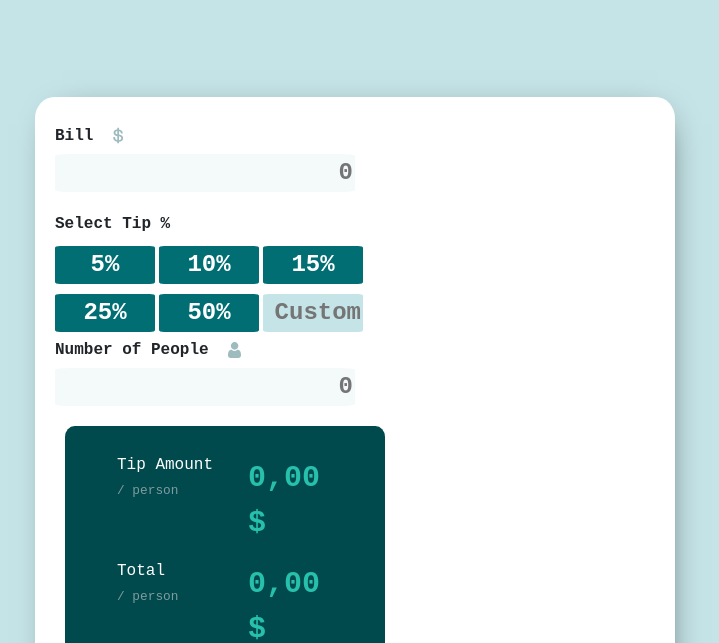
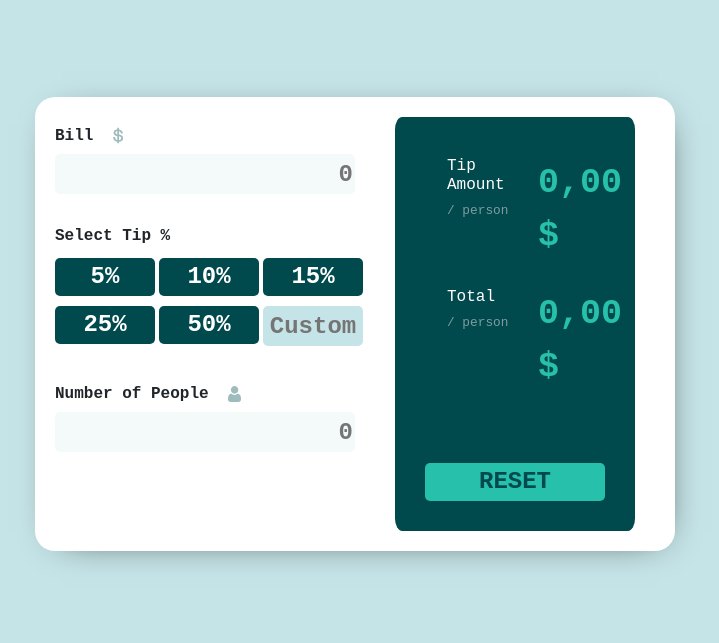
Before and after one commit to Andjelko01/Calculator, a plain HTML site: page index.html in a window 1280 px wide. Shown: the part 157-800 px from the top of the page, without its empty margins (285-1004 px from the left). Drawn offline with Linux system fonts and the light colour scheme.

Commit message:
Izmenjen index i css

```diff
--- a/css/style.css
+++ b/css/style.css
@@ -13,12 +13,12 @@ form{
 .background-style{
     background-color:  hsl(0, 0%, 100%);
     padding: 20px;
-    border-radius: 3%;
+    border-radius: 20px;
     box-shadow: 5px 5px 36px -22px #000000;
 }
 body input {
     font-size:24px;
-    border-radius: 5%;
+    border-radius: 5px;
     color:hsl(183, 100%, 15%);
     font-family: 'Space Mono', monospace;
 }
@@ -26,12 +26,23 @@ body input {
     display:block;
     margin: 100px auto;
 }
+
+/*START OF LEFT*/
+
 input[type=number]
 {
     text-align: right;
     width: 100%;
     border:none;
     background-color: hsl(189, 41%, 97%);
+    height: 40px;
+
+}
+input[type=number]:focus
+{
+    border: 2px solid hsl(172, 67%, 45%)!important ;
+    border-radius:5px;
+    outline: none !important;
 }
 
 input::-webkit-outer-spin-button,
@@ -39,13 +50,12 @@ input::-webkit-inner-spin-button {
     -webkit-appearance: none;
 
 }
-
 .section_input{
     margin-bottom: 10px;
 }
 input[type=button]
 {
-    background-color: hsl(183, 98%, 23%);
+    background-color: hsl(183, 100%, 15%);
     text-align: center;
     color: white;
     width: 100px;
@@ -53,16 +63,27 @@ input[type=button]
 }
 input[type=button]:hover
 {
-    background-color:hsl(185, 23%, 48%);
+    background-color:  hsl(185, 41%, 84%) ;
+    color: hsl(183, 100%, 15%);
 }
 #custom{
     background-color: hsl(185, 41%, 84%);
     color: hsl(184, 14%, 56%);
     width: 100px;
     border:none;
+    text-align: center;
+}
+#custom:focus
+{
+    color:hsl(183, 100%, 15%)!important;
+    background-color: hsl(0, 0%, 100%);
+    text-align: right;
 }
 .input{
-    display: inline-block;
+    display: block;
+    /*width: 40% !important; zbog ovog mi pravi skroz desno prazno*/
+    float: left;
+    width: auto;
 }
 #row-button{
     margin-top: 10px;
@@ -79,15 +100,22 @@ input[type=button]:hover
 .left label{
     display: block;
 }
+.btn-pick{
+    margin: 30px 0px;
+}
+
+/*END OF LEFT*/
+
 /* RIGHT */
 
 .result{
     background-color: hsl(183, 100%, 15%);
     padding: 30px;
-    margin-left: 10px;
+    margin-left: 40px;
     border-radius:3%;
-    width: 20em !important;
+    width:40% !important;
     display: inline-block;
+    height: 100%;
 }
 .result h2{
     color: white;
@@ -98,7 +126,7 @@ input[type=button]:hover
     font-size: 0.8em;
 }
 .result p{
-    font-size:30px;
+    font-size:35px !important;
     font-weight: bold;
     color: hsl(172, 67%, 45%);
 }
@@ -109,15 +137,23 @@ input[type=button]:hover
    font-weight: bold;
    text-align: centers;
    width: 100%;
-    border-radius:3%;
+    border-radius:5px;
     border: none;
-    margin-top: 2em;
+    margin-top: 30%;
 }
 .result button:hover{
    background-color: hsl(185, 41%, 84%) ;
 }
 .result .row{
     margin-left: 10px;
+}
+
+.result .price{
+    font-size: 30px;
+}
+
+.perPerson{
+    margin-top: 10px !important;
 }
 
 /*END OF RIGHT*/
@@ -140,3 +176,5 @@ input[type=button]:hover
     min-width: 20px;
 
 }
+
+/*END ICON IN INPUT*/
--- a/index.html
+++ b/index.html
@@ -2,18 +2,17 @@
 <html lang="en">
 <head>
   <meta charset="UTF-8">
-  <meta name="viewport" content="width=device-width, initial-scale=1.0"> <!-- displays site properly based on user's device -->
+  <meta name="viewport" content="width=device-width, initial-scale=1.0">
 
   <link rel="icon" type="image/png" sizes="32x32" href="./images/favicon-32x32.png">
   <link rel="stylesheet" href="css/style.css">
 <link rel="stylesheet" href="css/bootstrap.css">
   <title>Frontend Mentor | Tip calculator app</title>
 
-  <!-- Feel free to remove these styles or customise in your own stylesheet 👍 -->
 </head>
 <body>
     <img src="images/logo.svg" alt="logo" class="logo">
-  <div class="calculator">
+  <div class="calculator col-md-12">
     <form action="">
       <div class="background-style col-md-6">
         <div class="col-md-6 input">
@@ -22,6 +21,7 @@
               <img src="images/icon-dollar.svg" alt="" class="icon">
               <input type="number" placeholder="0">
             </div>
+            <div class="btn-pick">
                 <label for="bill">Select Tip %</label>
                 <div class="container">
                   <div class="row" id="row-button">
@@ -49,6 +49,7 @@
                     </div>
                   </div>
                 </div>
+            </div>
             <div class="input-icons">
               <label for="numForPlp">Number of People</label>
               <img src="images/icon-person.svg" alt="" class="icon">
@@ -56,7 +57,7 @@
             </div>
         </div>
         <div class="col-md-6 result">
-          <div class="row">
+          <div class="row perPerson">
             <div class="col-md-6">
               <h2 class="titlenew">Tip Amount</h2>
               <h3 class="subtitle">/ person</h3>
@@ -64,10 +65,9 @@
             <div class="col-md-6">
               <p class="price"> 0,00 $</p>
             </div>
-
           </div>
           <div class="col-md-12">
-            <div class="row">
+            <div class="row perPerson">
               <div class="col-md-6">
                 <h2 class="titlenew">Total</h2>
                 <h3 class="subtitle" >/ person</h3>
```
Lines whose indentation alone changed are shown as unchanged.
